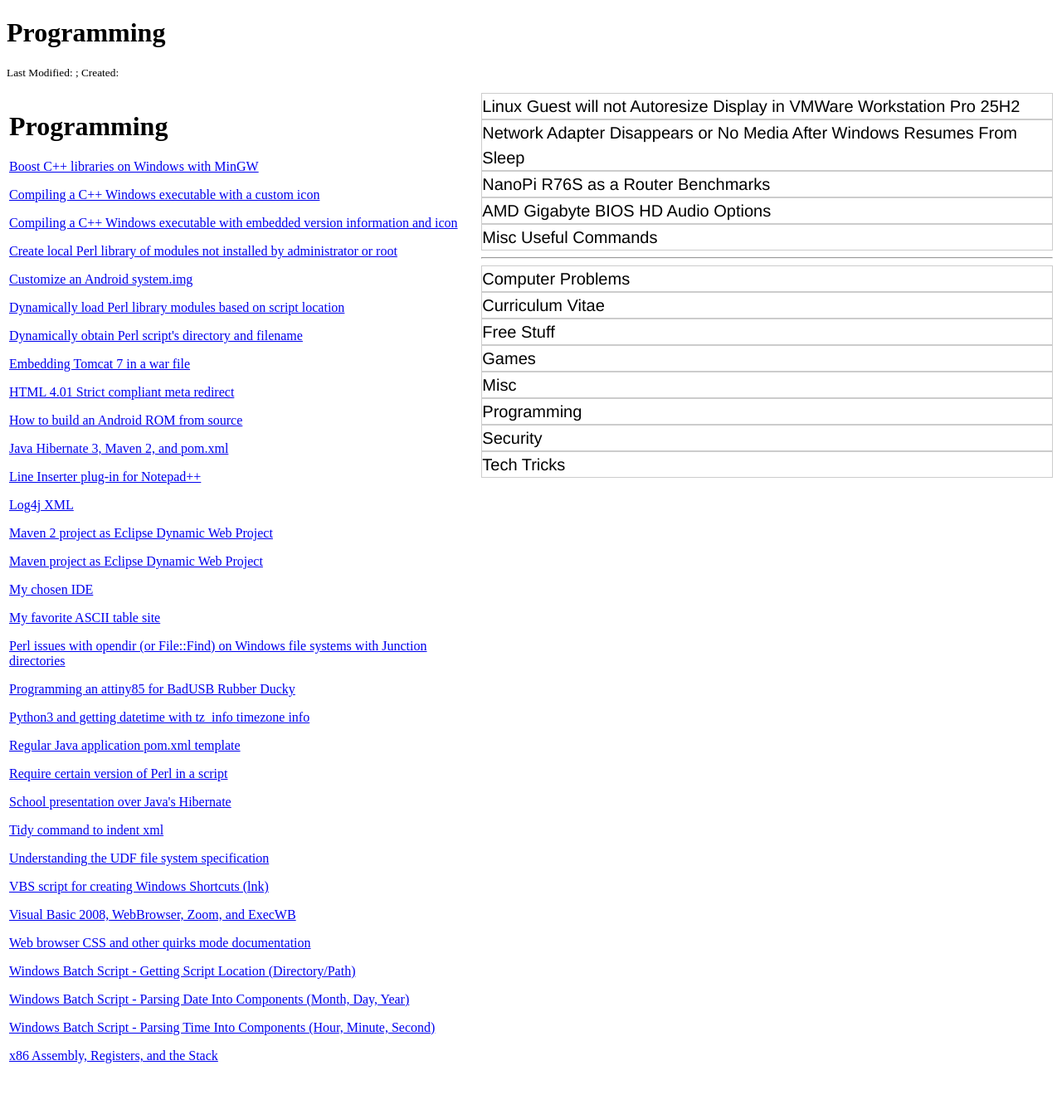
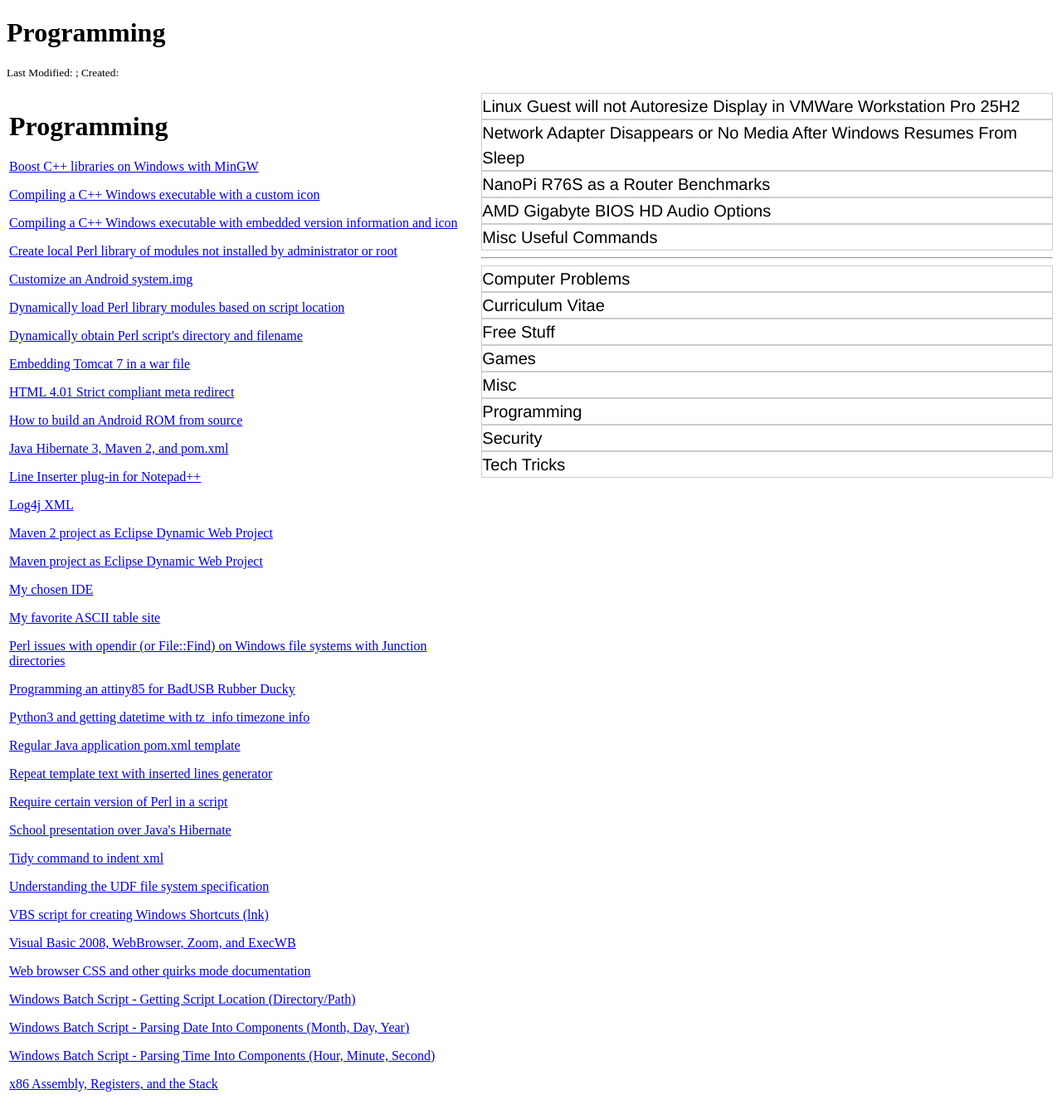
Before and after one commit to rbeede/rbeede.github.io, a Jekyll site: the page built from categories/Programming.html, in a window 1280 px wide. Shown: the whole page at 83% size. Built offline with Jekyll 4.4.1, drawn with Linux system fonts in a browser that asks for light colours; before the commit the page ends 1309 px from its top, so only the background shows below that.

Commit message:
Fix metadata for template generation

```diff
--- a/_posts/2013-08-15-repeat_template_text_with_inserted_lines_generator.html
+++ b/_posts/2013-08-15-repeat_template_text_with_inserted_lines_generator.html
@@ -1,3 +1,10 @@
+---
+creation_epoch: 1376589744
+lastmod_epoch: 1771962872
+categories: Programming
+title: Repeat template text with inserted lines generator
+---
+
 Use this handy utility to text a template text in the Template box and generate an output based on the Line Separated Input box below.  This is all done client-side in JavaScript so large amounts of text may generate slowly.  Tested in Google Chrome.
 
 <p>
```
